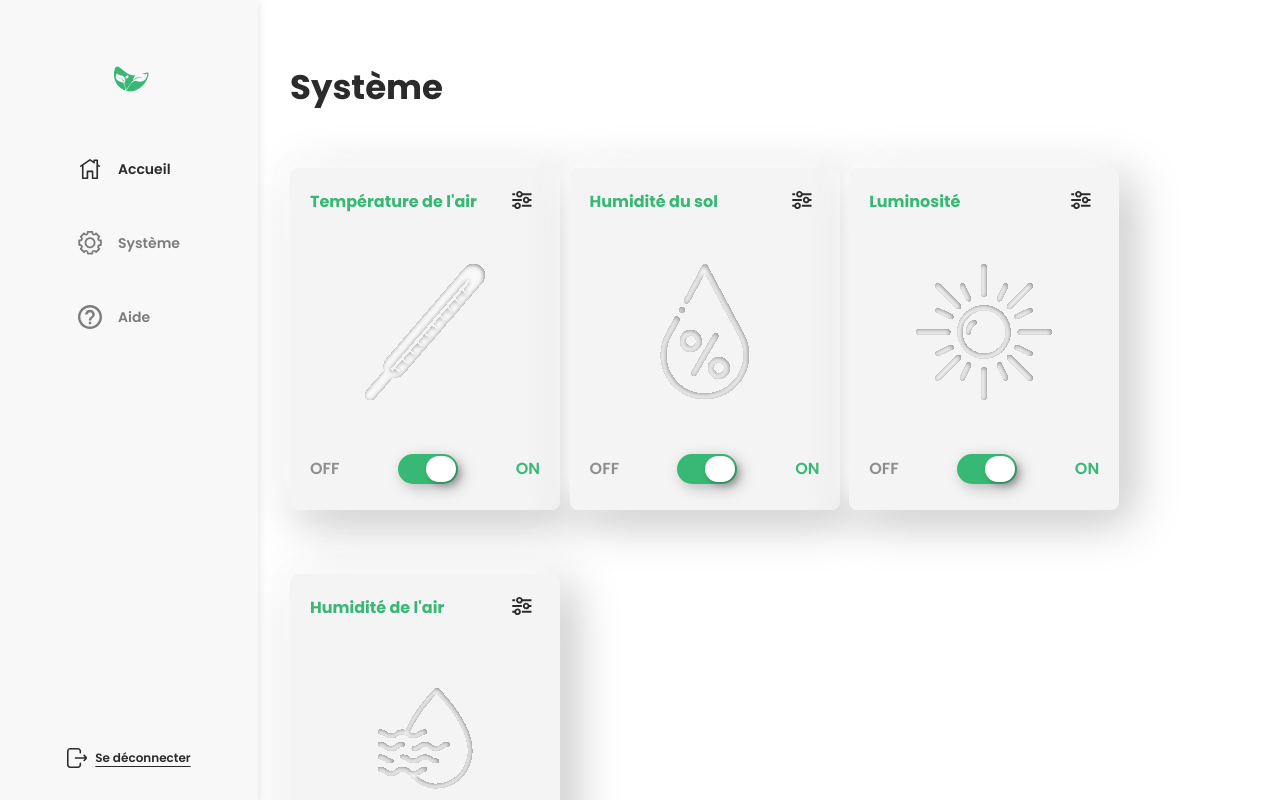
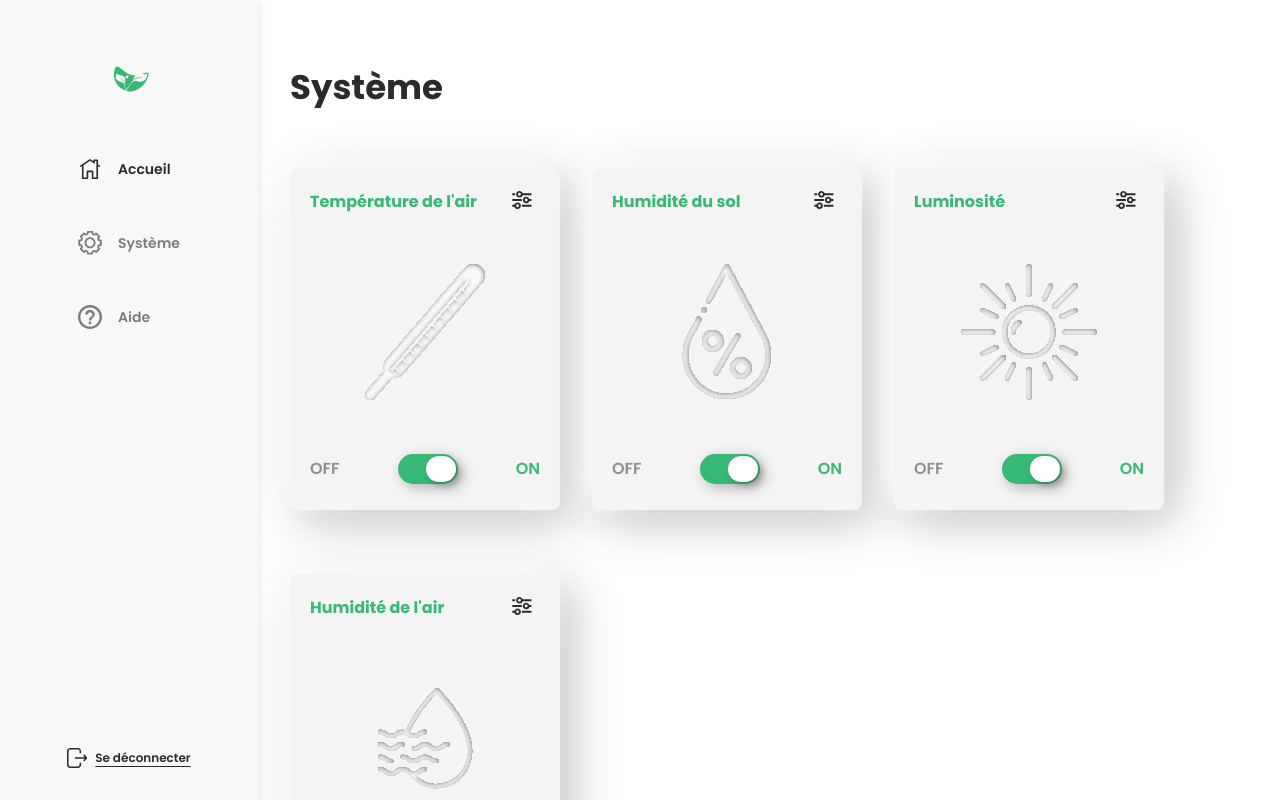
Before and after one commit to FRobaglia/iot-project, a React (Create React App) app: page /systeme in a window 1280 px wide. Shown: the top 800 px of the page. Built offline with nearby package versions, Linux system fonts and the light colour scheme.

Commit message:
feat: handle swiper responsive

```diff
--- a/src/routes/Home.jsx
+++ b/src/routes/Home.jsx
@@ -38,14 +38,24 @@ const Home = () =>  {
       <MainTitle pageId='home' title='Tableau de bord' subtitle='<strong>Dernière actualisation :</strong> 19 Juillet 2021 - 14:45' />
       <Swiper
       slidesPerView={ 1.2 }
-      pagination={ true }
+      pagination={{ clickable: true }}
       breakpoints= {
         {
           900: {
             enabled: false
+          },
+          700: {
+            slidesPerView: 2.5
+          },
+          600: {
+            slidesPerView: 2
+          },
+          400: {
+            slidesPerView: 1.5
           }
         }
-      }>
+      }
+      >
         {cards.map((card) => {
             return (
             <SwiperSlide key={card.id}>
--- a/src/routes/Settings.jsx
+++ b/src/routes/Settings.jsx
@@ -23,6 +23,15 @@ const Settings = () =>  {
         {
           900: {
             enabled: false
+          },
+          700: {
+            slidesPerView: 2.5
+          },
+          600: {
+            slidesPerView: 2
+          },
+          400: {
+            slidesPerView: 1.5
           }
         }
       }
--- a/src/styles/components/swiper.scss
+++ b/src/styles/components/swiper.scss
@@ -34,7 +34,7 @@
       padding-left: 0;
       flex-wrap: wrap;
       justify-content: flex-start;
-      column-gap: .6rem;
+      column-gap: 2rem;
       row-gap: 4rem;
     }
   }
```
Also changed, not shown: public/sprite-sheet.svg.
